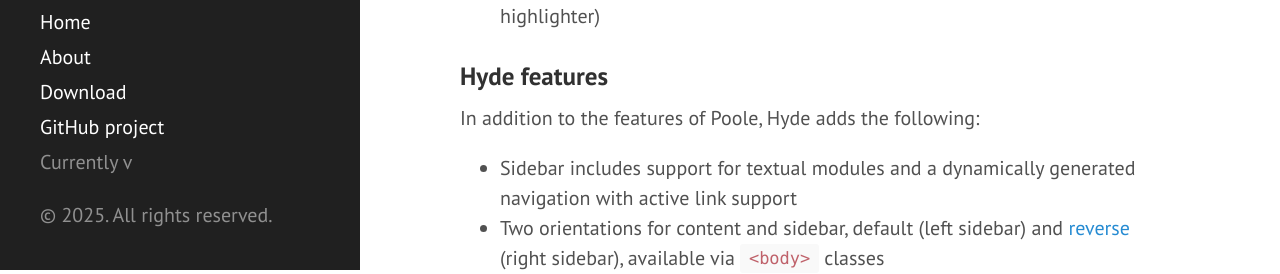
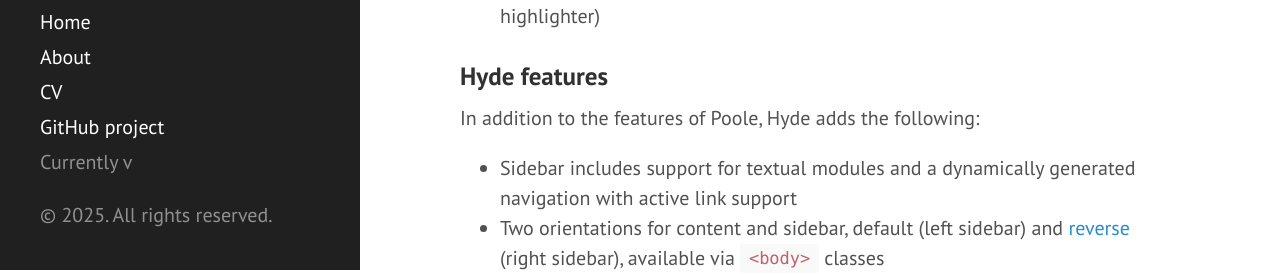
Before and after one commit to CobaltIII/CobaltIII.github.io, a Jekyll site: the page built from index.html, in a window 1280 px wide. Shown: the part 630-904 px from the top of the page. Built offline with Jekyll 4.4.1, drawn with Linux system fonts in a browser that asks for light colours; Markdown is read by kramdown in place of the engine named in the settings; the list of posts is cut into pages by our own code.

Commit message:
Update sidebar.html

```diff
--- a/_includes/sidebar.html
+++ b/_includes/sidebar.html
@@ -26,7 +26,8 @@
         {% endif %}
       {% endfor %}
 
-      <a class="sidebar-nav-item" href="{{ site.github.repo }}/archive/v{{ site.version }}.zip">Download</a>
+      <a class="sidebar-nav-item" href="{{ site.baseurl }}public/Dhruv_Jaiswal_CV.pdf" target="_blank">CV</a>
+
       <a class="sidebar-nav-item" href="{{ site.github.repo }}">GitHub project</a>
       <span class="sidebar-nav-item">Currently v{{ site.version }}</span>
     </nav>
```
